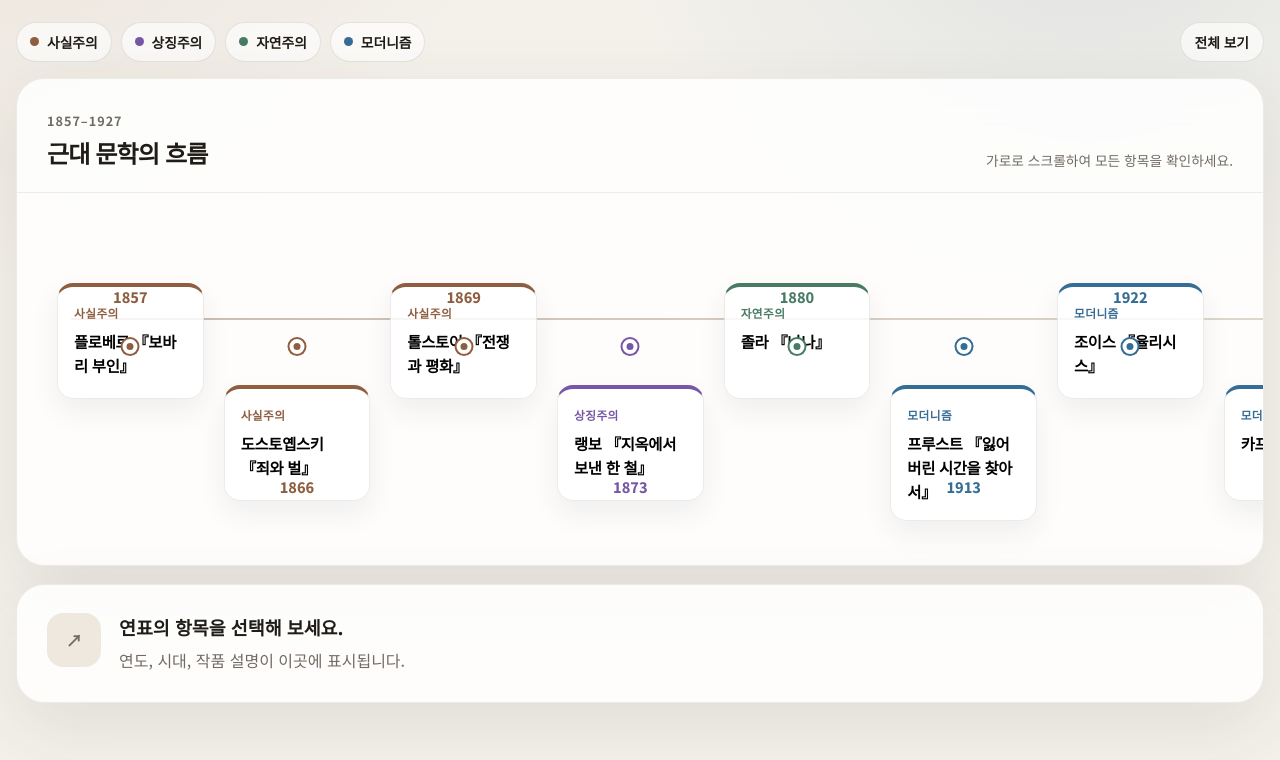
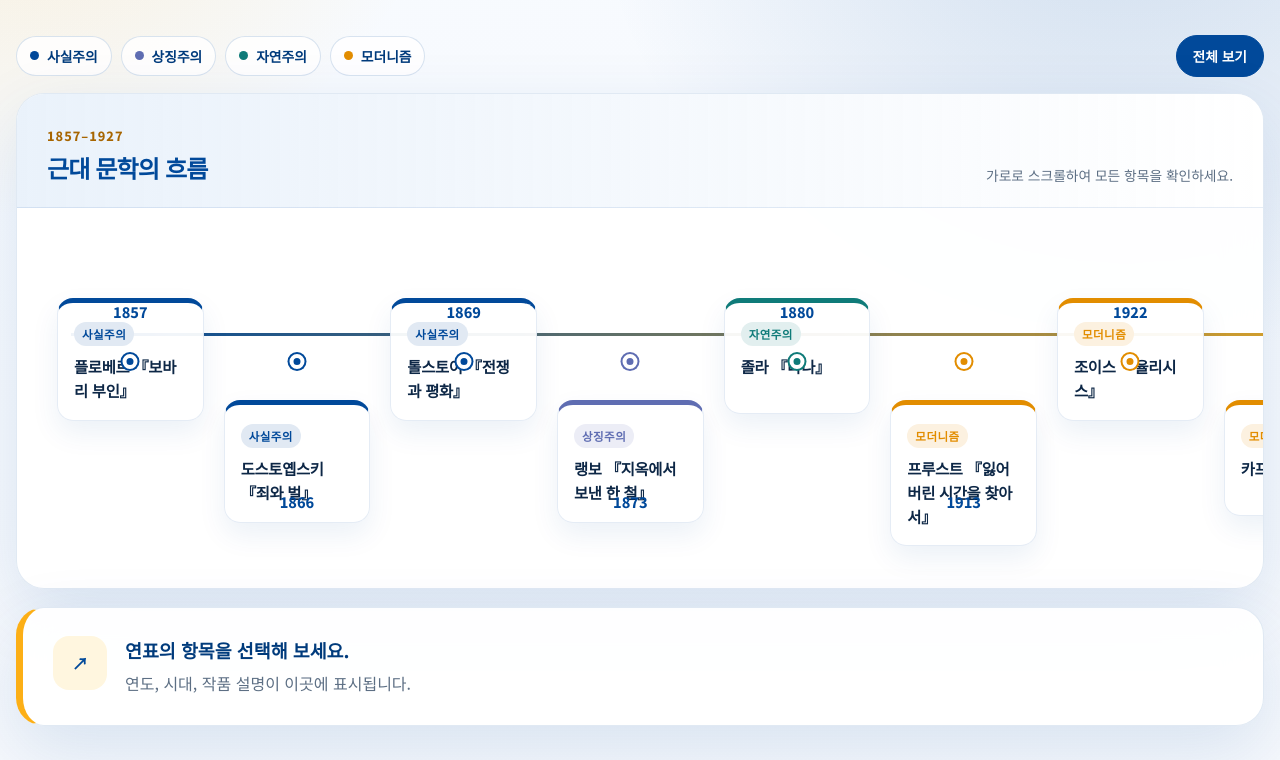
Before and after one commit to sena-io/web, a plain HTML site: page index.html in a window 1280 px wide. Shown: the part 263-1023 px from the top of the page. Drawn offline with Linux system fonts and the light colour scheme.

Commit message:
Apply official school color palette

```diff
--- a/styles.css
+++ b/styles.css
@@ -1,15 +1,20 @@
 :root {
-  --bg: #f4f1eb;
-  --surface: rgba(255, 255, 255, 0.86);
+  --school-blue: #01499a;
+  --school-yellow: #fcaf16;
+  --school-blue-deep: #003b7c;
+  --school-blue-soft: #eaf2fb;
+  --school-yellow-soft: #fff6df;
+  --bg: #f5f8fc;
+  --surface: rgba(255, 255, 255, 0.92);
   --surface-strong: #ffffff;
-  --text: #201d19;
-  --muted: #716b63;
-  --line: #d8d1c7;
-  --shadow: 0 24px 70px rgba(54, 45, 34, 0.10);
-  --realism: #8f5d3f;
-  --symbolism: #7657a6;
-  --naturalism: #477b63;
-  --modernism: #366d95;
+  --text: #0d2746;
+  --muted: #5d6f84;
+  --line: #c9d8e8;
+  --shadow: 0 24px 70px rgba(1, 73, 154, 0.12);
+  --realism: #01499a;
+  --symbolism: #5f6db2;
+  --naturalism: #0f7b79;
+  --modernism: #e28d00;
 }
 
 * { box-sizing: border-box; }
@@ -19,68 +24,71 @@ body {
   min-width: 320px;
   color: var(--text);
   background:
-    radial-gradient(circle at top left, rgba(143, 93, 63, 0.11), transparent 34rem),
-    radial-gradient(circle at 85% 10%, rgba(54, 109, 149, 0.11), transparent 30rem),
-    var(--bg);
+    radial-gradient(circle at top left, rgba(252, 175, 22, 0.2), transparent 30rem),
+    radial-gradient(circle at 88% 8%, rgba(1, 73, 154, 0.18), transparent 34rem),
+    linear-gradient(180deg, #f8fbff 0%, var(--bg) 100%);
   font-family: "Noto Sans KR", system-ui, sans-serif;
 }
 button { font: inherit; }
 .page-shell { width: min(1440px, calc(100% - 32px)); margin: 0 auto; padding: 64px 0 80px; }
-.hero { max-width: 780px; margin-bottom: 38px; }
-.eyebrow { margin-bottom: 14px; color: var(--modernism); font-size: .78rem; font-weight: 800; letter-spacing: .19em; }
-.hero h1 { margin: 0; font-size: clamp(2.35rem, 5vw, 5.2rem); line-height: 1.03; letter-spacing: -.055em; }
+.hero { position: relative; max-width: 820px; margin-bottom: 38px; padding-left: 22px; }
+.hero::before { content: ""; position: absolute; top: 4px; bottom: 2px; left: 0; width: 7px; border-radius: 999px; background: linear-gradient(180deg, var(--school-yellow), var(--school-blue)); }
+.eyebrow { display: inline-flex; margin-bottom: 14px; padding: 7px 11px; border-radius: 999px; background: var(--school-yellow); color: var(--school-blue-deep); font-size: .75rem; font-weight: 800; letter-spacing: .17em; }
+.hero h1 { margin: 0; color: var(--school-blue); font-size: clamp(2.35rem, 5vw, 5.2rem); line-height: 1.03; letter-spacing: -.055em; }
 .hero p { max-width: 680px; margin: 24px 0 0; color: var(--muted); font-size: 1.06rem; line-height: 1.8; }
 .controls { display: flex; align-items: center; justify-content: space-between; gap: 18px; margin-bottom: 16px; }
 .legend { display: flex; flex-wrap: wrap; gap: 9px; }
 .legend-button, .reset-button {
-  border: 1px solid rgba(71, 63, 55, .12);
+  border: 1px solid rgba(1, 73, 154, .15);
   border-radius: 999px;
-  background: rgba(255, 255, 255, .65);
-  color: var(--text);
+  background: rgba(255, 255, 255, .8);
+  color: var(--school-blue-deep);
   cursor: pointer;
-  transition: transform 160ms ease, background 160ms ease, opacity 160ms ease;
+  transition: transform 160ms ease, background 160ms ease, opacity 160ms ease, box-shadow 160ms ease;
 }
 .legend-button { display: inline-flex; align-items: center; gap: 8px; padding: 9px 13px; font-size: .86rem; font-weight: 700; }
-.legend-button:hover, .reset-button:hover { transform: translateY(-1px); background: #fff; }
+.legend-button:hover, .reset-button:hover { transform: translateY(-1px); background: #fff; box-shadow: 0 8px 18px rgba(1, 73, 154, .1); }
 .legend-button.is-muted { opacity: .38; }
 .legend-swatch { width: 9px; height: 9px; border-radius: 50%; background: var(--era-color); }
-.reset-button { flex: 0 0 auto; padding: 9px 14px; font-size: .86rem; font-weight: 700; }
+.reset-button { flex: 0 0 auto; padding: 10px 16px; border-color: var(--school-blue); background: var(--school-blue); color: #fff; font-size: .86rem; font-weight: 800; }
+.reset-button:hover { background: var(--school-blue-deep); }
 .timeline-card, .detail-panel {
-  border: 1px solid rgba(92, 81, 68, .11);
+  border: 1px solid rgba(1, 73, 154, .12);
   border-radius: 28px;
   background: var(--surface);
   box-shadow: var(--shadow);
   backdrop-filter: blur(18px);
 }
 .timeline-card { overflow: hidden; }
-.timeline-toolbar { display: flex; align-items: end; justify-content: space-between; gap: 24px; padding: 28px 30px 22px; border-bottom: 1px solid rgba(92, 81, 68, .10); }
-.timeline-toolbar h2 { margin: 4px 0 0; font-size: 1.5rem; letter-spacing: -.035em; }
+.timeline-toolbar { display: flex; align-items: end; justify-content: space-between; gap: 24px; padding: 28px 30px 22px; border-bottom: 1px solid rgba(1, 73, 154, .1); background: linear-gradient(90deg, var(--school-blue-soft), rgba(255,255,255,.75)); }
+.timeline-toolbar h2 { margin: 4px 0 0; color: var(--school-blue); font-size: 1.5rem; letter-spacing: -.035em; }
 .timeline-toolbar p { margin: 0; color: var(--muted); font-size: .86rem; }
-.timeline-label { color: var(--muted); font-size: .79rem; font-weight: 700; letter-spacing: .08em; }
-.timeline-scroll { overflow-x: auto; padding: 30px 30px 42px; scrollbar-width: thin; scrollbar-color: #b9b0a5 transparent; }
+.timeline-label { color: #a76500; font-size: .79rem; font-weight: 800; letter-spacing: .08em; }
+.timeline-scroll { overflow-x: auto; padding: 30px 30px 42px; scrollbar-width: thin; scrollbar-color: var(--school-blue) transparent; }
 .timeline { position: relative; display: grid; grid-template-columns: repeat(9, minmax(165px, 1fr)); align-items: start; min-width: 1500px; padding-top: 60px; }
-.timeline::before { content: ""; position: absolute; top: 95px; right: 24px; left: 24px; height: 2px; background: linear-gradient(90deg, #c6bcb0, #e3ddd5); }
-.timeline-item { --era-color: #555; position: relative; display: flex; min-height: 240px; padding: 0 10px; border: 0; background: transparent; text-align: left; cursor: pointer; }
+.timeline::before { content: ""; position: absolute; top: 95px; right: 24px; left: 24px; height: 3px; background: linear-gradient(90deg, var(--school-blue), var(--school-yellow)); }
+.timeline-item { --era-color: var(--school-blue); position: relative; display: flex; min-height: 240px; padding: 0 10px; border: 0; background: transparent; text-align: left; cursor: pointer; }
 .timeline-item:nth-child(even) { padding-top: 102px; }
-.item-year { position: absolute; top: 3px; left: 50%; transform: translateX(-50%); color: var(--era-color); font-size: .9rem; font-weight: 800; }
+.item-year { position: absolute; top: 3px; left: 50%; transform: translateX(-50%); color: var(--school-blue); font-size: .9rem; font-weight: 800; }
 .timeline-item:nth-child(even) .item-year { top: 193px; }
 .item-dot { position: absolute; z-index: 2; top: 56px; left: 50%; width: 15px; height: 15px; border: 4px solid var(--surface-strong); border-radius: 50%; background: var(--era-color); box-shadow: 0 0 0 2px var(--era-color); transform: translateX(-50%); transition: transform 180ms ease; }
-.item-card { display: block; width: 100%; min-height: 116px; padding: 17px 16px; border: 1px solid rgba(72, 64, 55, .10); border-top: 4px solid var(--era-color); border-radius: 16px; background: rgba(255, 255, 255, .84); box-shadow: 0 12px 28px rgba(44, 37, 30, .07); transition: transform 180ms ease, box-shadow 180ms ease, opacity 180ms ease; }
-.item-era { display: block; margin-bottom: 9px; color: var(--era-color); font-size: .73rem; font-weight: 800; letter-spacing: .04em; }
-.item-title { display: block; font-size: .96rem; line-height: 1.55; letter-spacing: -.02em; }
-.timeline-item:hover .item-card, .timeline-item.is-active .item-card { transform: translateY(-6px); box-shadow: 0 18px 36px rgba(44, 37, 30, .13); }
+.item-card { display: block; width: 100%; min-height: 116px; padding: 17px 16px; border: 1px solid rgba(1, 73, 154, .1); border-top: 5px solid var(--era-color); border-radius: 16px; background: rgba(255, 255, 255, .94); box-shadow: 0 12px 28px rgba(1, 73, 154, .08); transition: transform 180ms ease, box-shadow 180ms ease, opacity 180ms ease; }
+.item-era { display: inline-block; margin-bottom: 9px; padding: 4px 8px; border-radius: 999px; background: color-mix(in srgb, var(--era-color) 12%, white); color: var(--era-color); font-size: .72rem; font-weight: 800; letter-spacing: .04em; }
+.item-title { display: block; color: var(--text); font-size: .96rem; line-height: 1.55; letter-spacing: -.02em; }
+.timeline-item:hover .item-card, .timeline-item.is-active .item-card { transform: translateY(-6px); box-shadow: 0 18px 36px rgba(1, 73, 154, .16); }
+.timeline-item.is-active .item-card { outline: 3px solid rgba(252, 175, 22, .55); }
 .timeline-item:hover .item-dot, .timeline-item.is-active .item-dot { transform: translateX(-50%) scale(1.22); }
 .timeline-item.is-hidden { pointer-events: none; opacity: .12; }
-.detail-panel { margin-top: 18px; padding: 28px 30px; }
+.detail-panel { margin-top: 18px; padding: 28px 30px; border-left: 7px solid var(--school-yellow); }
 .detail-empty, .detail-content { display: flex; align-items: flex-start; gap: 18px; }
-.detail-empty-icon, .detail-year { display: grid; flex: 0 0 auto; width: 54px; height: 54px; place-items: center; border-radius: 16px; background: #eee8de; color: var(--muted); font-weight: 800; }
-.detail-empty strong, .detail-title { display: block; margin: 1px 0 6px; font-size: 1.15rem; }
+.detail-empty-icon, .detail-year { display: grid; flex: 0 0 auto; width: 54px; height: 54px; place-items: center; border-radius: 16px; background: var(--school-yellow-soft); color: var(--school-blue); font-weight: 800; }
+.detail-empty strong, .detail-title { display: block; margin: 1px 0 6px; color: var(--school-blue-deep); font-size: 1.15rem; }
 .detail-empty p, .detail-description { margin: 0; color: var(--muted); line-height: 1.75; }
-.detail-year { background: color-mix(in srgb, var(--era-color) 15%, white); color: var(--era-color); font-size: .9rem; }
+.detail-year { background: color-mix(in srgb, var(--school-yellow) 28%, white); color: var(--school-blue); font-size: .9rem; }
 .detail-era { display: inline-block; margin-bottom: 5px; color: var(--era-color); font-size: .78rem; font-weight: 800; }
 @media (max-width: 720px) {
   .page-shell { width: min(100% - 20px, 1440px); padding-top: 38px; }
-  .hero { margin-bottom: 28px; }
+  .hero { margin-bottom: 28px; padding-left: 16px; }
   .controls, .timeline-toolbar { align-items: flex-start; flex-direction: column; }
   .timeline-toolbar { padding: 22px 20px 18px; }
   .timeline-toolbar p { display: none; }
```
